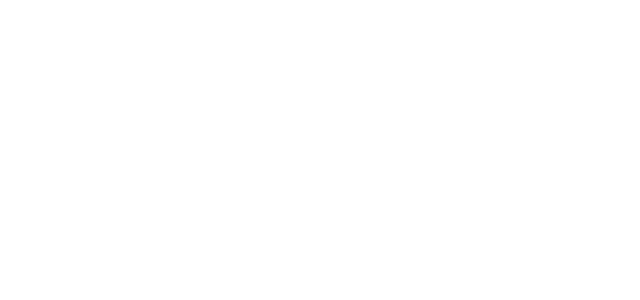
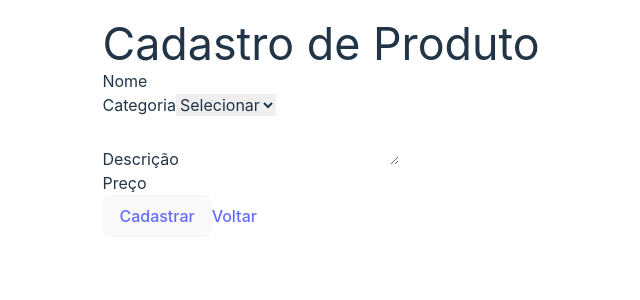
Before and after one commit to adejuniorr/Padaria-Web, a React (Vite) app in the folder frontend/: page /novo in a window 1280 px wide. Before the commit this address had no page. Shown: the top 300 px of the page, without its empty margins (319-959 px from the left). Built offline with nearby package versions, Linux system fonts and the light colour scheme.

Commit message:
:sparkles: feat : CREATE Product

```diff
--- /dev/null
+++ b/frontend/src/components/CreateProduct.tsx
@@ -0,0 +1,64 @@
+import { z } from 'zod';
+import { useForm } from 'react-hook-form';
+import { zodResolver } from '@hookform/resolvers/zod';
+import { Link, useNavigate } from 'react-router-dom';
+import axios from 'axios';
+
+const schema = z.object({
+  nome: z.string().min(1, "O nome é obrigatório"),
+  categoria: z.enum(['Pães', 'Doces', 'Salgados'], { errorMap: () => ({ message: 'Selecione uma categoria' }) }),
+  descricao: z.string().optional(),
+  preco: z
+    .string()
+    .max(6, 'O preço deve ser abaixo de R$ 1000,00')
+    .regex(/^\d+(.\d{1,2})?$/, 'Valor inválido (ex. R$ 10,25)')
+    .transform((val) => parseFloat(val.replace(',', '.'))),
+});
+
+type ProductForm = z.infer<typeof schema>;
+
+export default function CreateProduct() {
+  const { register, handleSubmit, formState: { errors } } = useForm<ProductForm>({
+    resolver: zodResolver(schema),
+  });
+  const navigate = useNavigate();
+
+  const onSubmit = async (data: ProductForm) => {
+    await axios.post('http://localhost:8000/api/produtos', data);
+    navigate('/');
+  };
+
+  return (
+    <div>
+      <h1>Cadastro de Produto</h1>
+      <form onSubmit={handleSubmit(onSubmit)}>
+        <div>
+          <label>Nome</label>
+          <input type="text" {...register('nome')} />
+          {errors.nome && <span>{errors.nome.message}</span>}
+        </div>
+        <div>
+          <label>Categoria</label>
+          <select {...register('categoria')}>
+            <option value="Selecionar">Selecionar</option>
+            <option value="Pães">Pães</option>
+            <option value="Doces">Doces</option>
+            <option value="Salgados">Salgados</option>
+          </select>
+          {errors.categoria && <span>{errors.categoria.message}</span>}
+        </div>
+        <div>
+          <label>Descrição</label>
+          <textarea {...register('descricao')} />
+        </div>
+        <div>
+          <label>Preço</label>
+          <input type="number" step="0.01" {...register('preco')} />
+          {errors.preco && <span>{errors.preco.message}</span>}
+        </div>
+        <button type="submit">Cadastrar</button>
+        <Link to="/">Voltar</Link>
+      </form>
+    </div>
+  );
+}
--- a/frontend/src/components/ListProducts.tsx
+++ b/frontend/src/components/ListProducts.tsx
@@ -35,7 +35,7 @@
     <>
       <div className='mb-4'>
         <h1>Lista de Produtos</h1>
-        <Link to="/cadastro">Cadastrar Novo Produto</Link>
+        <Link to="/novo">Cadastrar Novo Produto</Link>
       </div>
       <ul className='flex flex-col gap-2 h-[70vh] overflow-y-scroll p-2'>
         {products.map((product) => (
--- a/frontend/src/main.tsx
+++ b/frontend/src/main.tsx
@@ -4,6 +4,7 @@
 import './global.css'
 import ListProducts from './components/ListProducts'
 import EditProduct from './components/EditProduct'
+import CreateProduct from './components/CreateProduct'
 
 createRoot(document.getElementById('root')!).render(
   <StrictMode>
@@ -11,6 +12,7 @@
       <Routes>
         <Route path="/" element={<ListProducts />} />
         <Route path="/editar/:id" element={<EditProduct />} />
+        <Route path="/novo" element={<CreateProduct />} />
       </Routes>
     </BrowserRouter>
   </StrictMode>,
```
